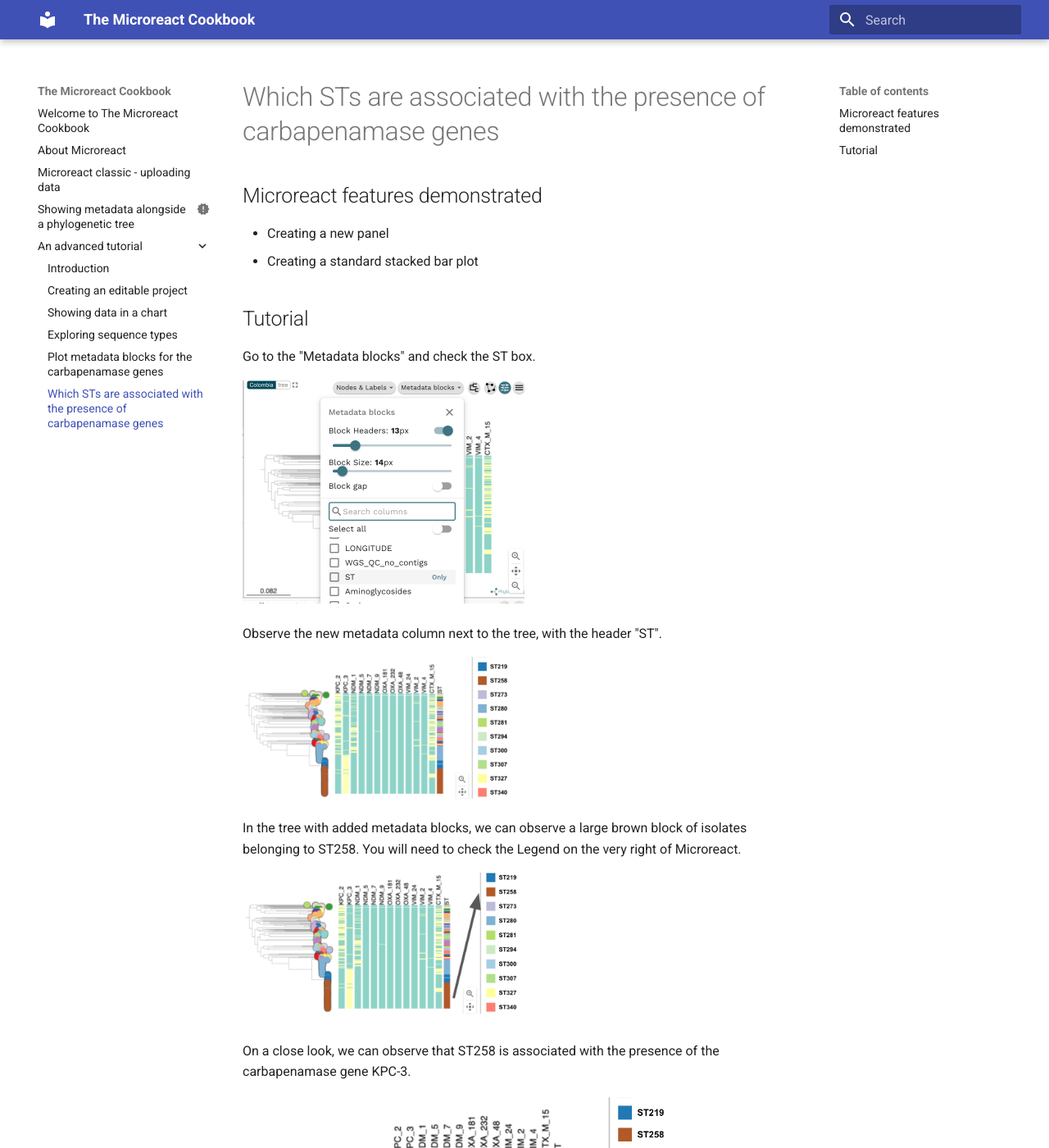
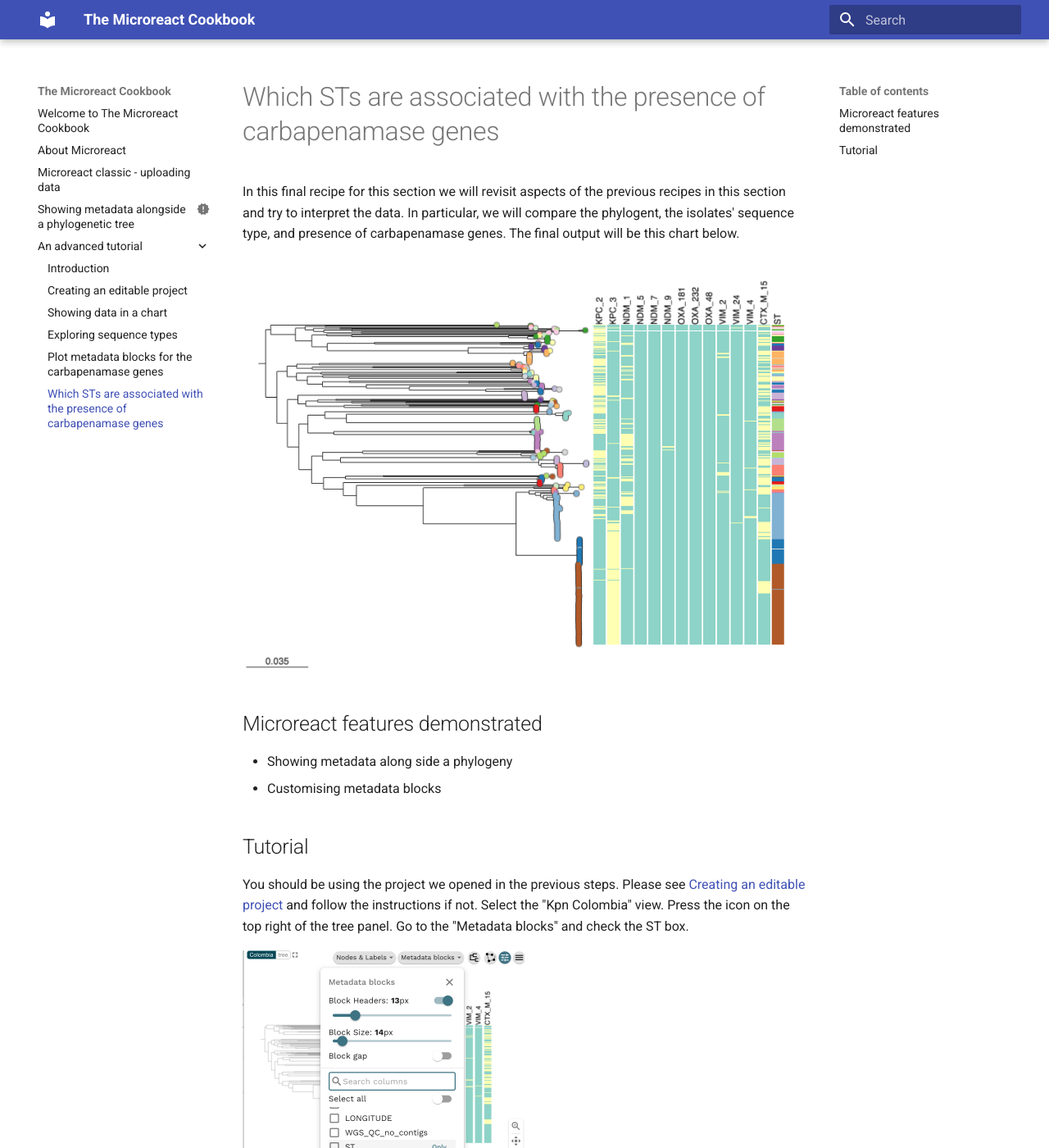
Before and after one commit to happykhan/microreact-cookbook, an MkDocs documentation site: the page built from docs/an-advanced-tutorial/step-5.md, in a window 1280 px wide and 1400 px high. Shown: the whole window at 82% size. Built offline with MkDocs 1.6.1 and Material for MkDocs 9.7.7, drawn with Linux system fonts in a browser that asks for light colours; some of the changed text lies outside the part shown.

Commit message:
basic upload

```diff
--- a/docs/an-advanced-tutorial/step-5.md
+++ b/docs/an-advanced-tutorial/step-5.md
@@ -6,16 +6,19 @@
 date: 2024-03-25
 ---
 
+In this final recipe for this section we will revisit aspects of the previous recipes in this section and try to interpret the data. In particular, we will compare the phylogent, the isolates' sequence type, and presence of carbapenamase genes. The final output will be this chart below.
+
+![Final output](tutorial/tree-gene-st.png)
+
 
 ## Microreact features demonstrated
 
-* Creating a new panel
-* Creating a standard stacked bar plot
+* Showing metadata along side a phylogeny
+* Customising metadata blocks
 
 ## Tutorial
 
-
-Go to the "Metadata blocks" and check the ST box.
+You should be using the project we opened in the previous steps. Please see [Creating an editable project](./step-1.md) and follow the instructions if not. Select the "Kpn Colombia" view. Press the icon on the top right of the tree panel. Go to the "Metadata blocks" and check the ST box.
 
 ![Task 5: Which STs are associated with the presence of carbapenamase genes? Step 1: Go to the "Metadata blocks" and check the ST box.](tutorial/metadata_ST.png){width="50%"}
 
@@ -30,3 +33,5 @@
 On a close look, we can observe that ST258 is associated with the presence of the carbapenamase gene KPC-3.
 
 ![Task 5: Which STs are associated with the presence of carbapenamase genes? On a close look, we can observe that ST258 is associated with the presence of the carbapenamase gene KPC-3.](tutorial/metadata%20STs2.png){width="80%"}
+
+Congratulations! you have completed this advanced tutorial in Microreact. You can continue by browsing the various recipes listed on the right, and trying to recreate them yourself with the example data provided. These will hopefully provide inspiration for possible visualisations you can create with your own data.
```
Also changed, not shown: docs/an-advanced-tutorial/step-1.md (+1 -1 lines), docs/an-advanced-tutorial/step-4.md (+0 -1 lines), docs/an-advanced-tutorial/tutorial/final-tree-gene.png, docs/an-advanced-tutorial/tutorial/tree-gene-st.png (added).
